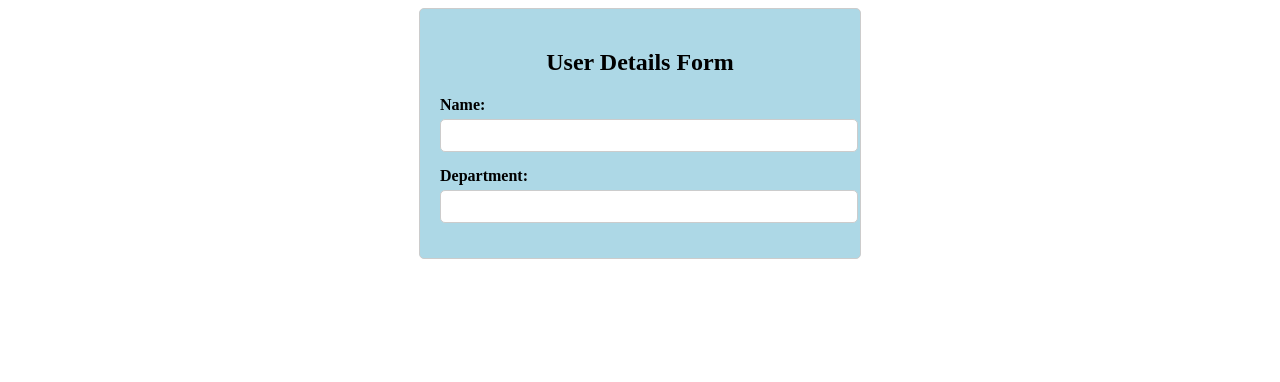
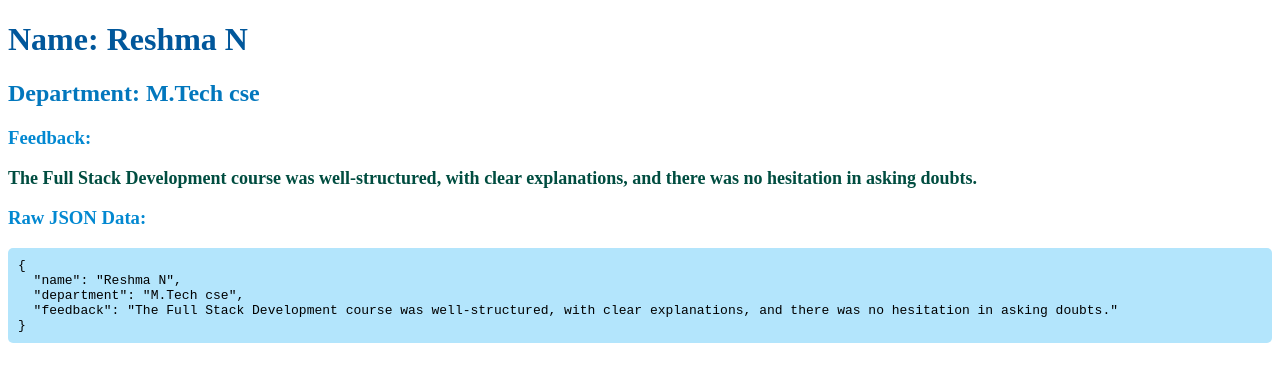
Before and after one commit to Reshma305/Full-stack-development-react, a React (Vite) app in the folder vite-project/: page / in a window 1280 px wide. Shown: the top 382 px of the page. Built offline with nearby package versions, Linux system fonts and the light colour scheme.

Commit message:
Assessment 7

```diff
--- a/vite-project/src/App.css
+++ b/vite-project/src/App.css
@@ -1,26 +1,36 @@
-.form-container {
-  max-width: 400px;
+.container {
+  background-color: #e0f7fa;
+  padding: 20px;
+  border-radius: 10px;
+  width: 50%;
   margin: auto;
-  padding: 20px;
-  border: 1px solid #ccc;
-  border-radius: 5px;
-  background-color: lightblue;
   text-align: center;
+  box-shadow: 0px 4px 8px rgba(0, 0, 0, 0.1);
 }
 
-.form-group {
-  margin-bottom: 15px;
-  text-align: left;
+h1 {
+  color: #01579b;
 }
 
-label {
-  font-weight: bold;
+h2 {
+  color: #0277bd;
 }
 
-input {
-  width: 100%;
-  padding: 8px;
-  margin-top: 5px;
-  border: 1px solid #ccc;
+h3 {
+  color: #0288d1;
+}
+
+p {
+  font-size: 18px;
+  font-weight: bold;
+  color: #004d40;
+}
+
+pre {
+  background-color: #b3e5fc;
+  padding: 10px;
   border-radius: 5px;
+  text-align: left;
+  white-space: pre-wrap;
+  font-family: monospace;
 }
--- a/vite-project/src/App.jsx
+++ b/vite-project/src/App.jsx
@@ -2,28 +2,13 @@ import { useState } from 'react'
 import reactLogo from './assets/react.svg'
 import viteLogo from '/vite.svg'
 import './App.css'
-const Form = () => {
+import Comp1 from "./Comp1";
+const App = () => {
   return (
-    <div className="form-container">
-      <h2>User Details Form</h2>
-      <form>
-        <div className="form-group">
-          <label>Name:</label>
-          <input
-            type="text"
-            name="name"
-            onChange={(e) => console.log("Name:", e.target.value)} />
-        </div>
-        <div className="form-group">
-          <label>Department:</label>
-          <input
-            type="text"
-            name="department"
-            onChange={(e) => console.log("Department:", e.target.value)} />
-        </div>
-      </form>
+    <div>
+      <Comp1 />
     </div>
   );
-}
+};
 
-export default Form;
+export default App;
--- a/vite-project/src/Comp1.jsx
+++ b/vite-project/src/Comp1.jsx
@@ -1,9 +1,22 @@
-import React from 'react'
+import React from "react";
+const Comp1 = () => {
+  const data = {
+    name: "Reshma N",
+    department: "M.Tech cse",
+    feedback:
+      "The Full Stack Development course was well-structured, with clear explanations, and there was no hesitation in asking doubts."
+  };
 
-const Comp1 = () => {
   return (
-    <div>Comp1</div>
-  )
-}
+    <div>
+      <h1>Name: {data.name}</h1>
+      <h2>Department: {data.department}</h2>
+      <h3>Feedback:</h3>
+      <p>{data.feedback}</p>
+      <h3>Raw JSON Data:</h3>
+      <pre>{JSON.stringify(data, null, 2)}</pre>
+    </div>
+  );
+};
 
-export default Comp1
+export default Comp1;
```
